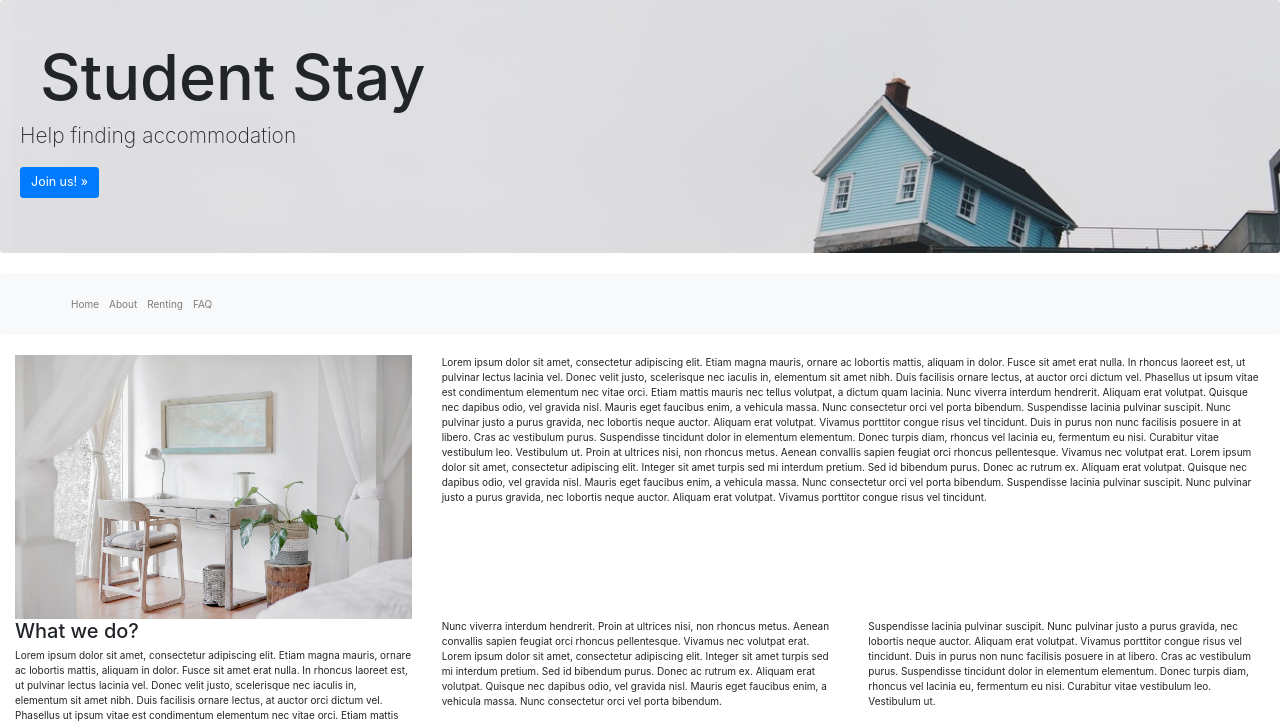
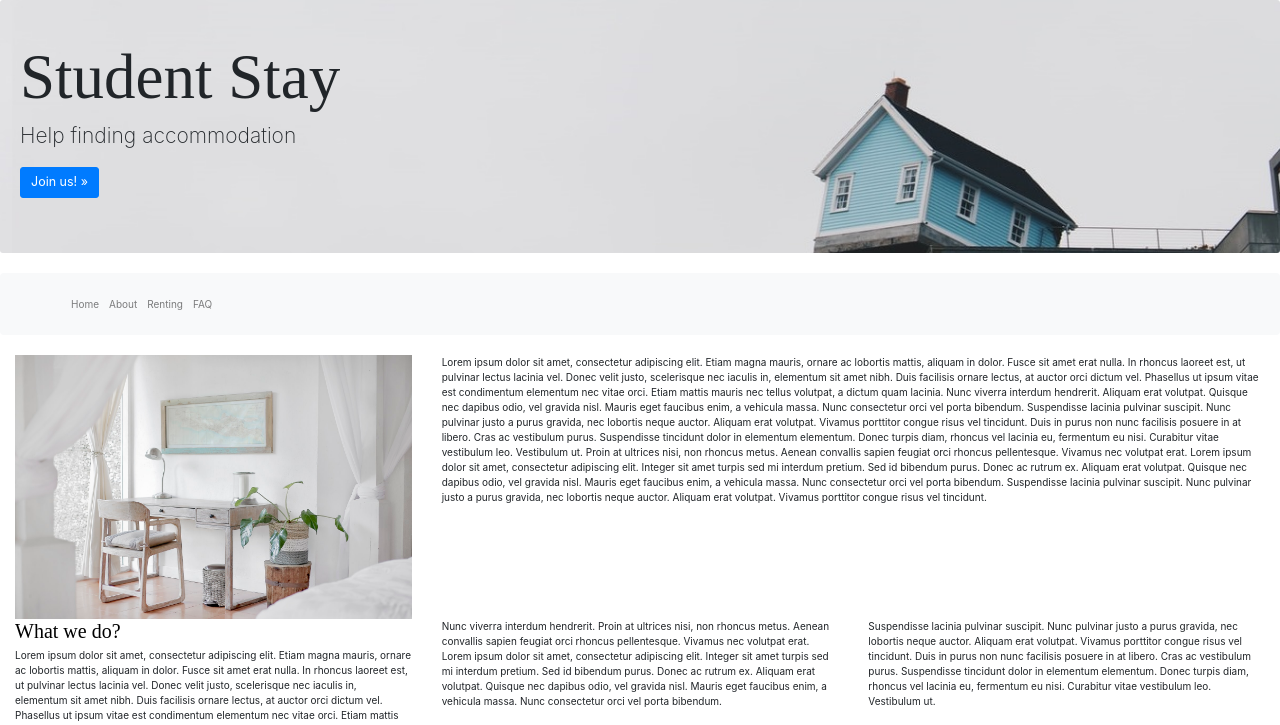
Before and after one commit to Arsomeree/codegirlsfirst_github, a plain HTML site: page index.html in a window 1280 px wide. Shown: the top 725 px of the page. Drawn offline with nearby package versions, Linux system fonts and the light colour scheme.

Commit message:
h1 and h2 fonts

```diff
--- a/styles.css
+++ b/styles.css
@@ -2,7 +2,17 @@ body {
   background-color: #FFFFFF;
 }
 
+
 h1 {
-  color: navy;
-  margin-left: 20px;
+  color: black;
+  margin-left: 0px;
+  style="font-size:10vw";
+  font-family: "Times New Roman", Times, serif;
 }
+
+h2 {
+  color: black;
+  margin-left: 0px;
+  style="font-size:5vw";
+  font-family: "Times New Roman", Times, serif;
+}
```
